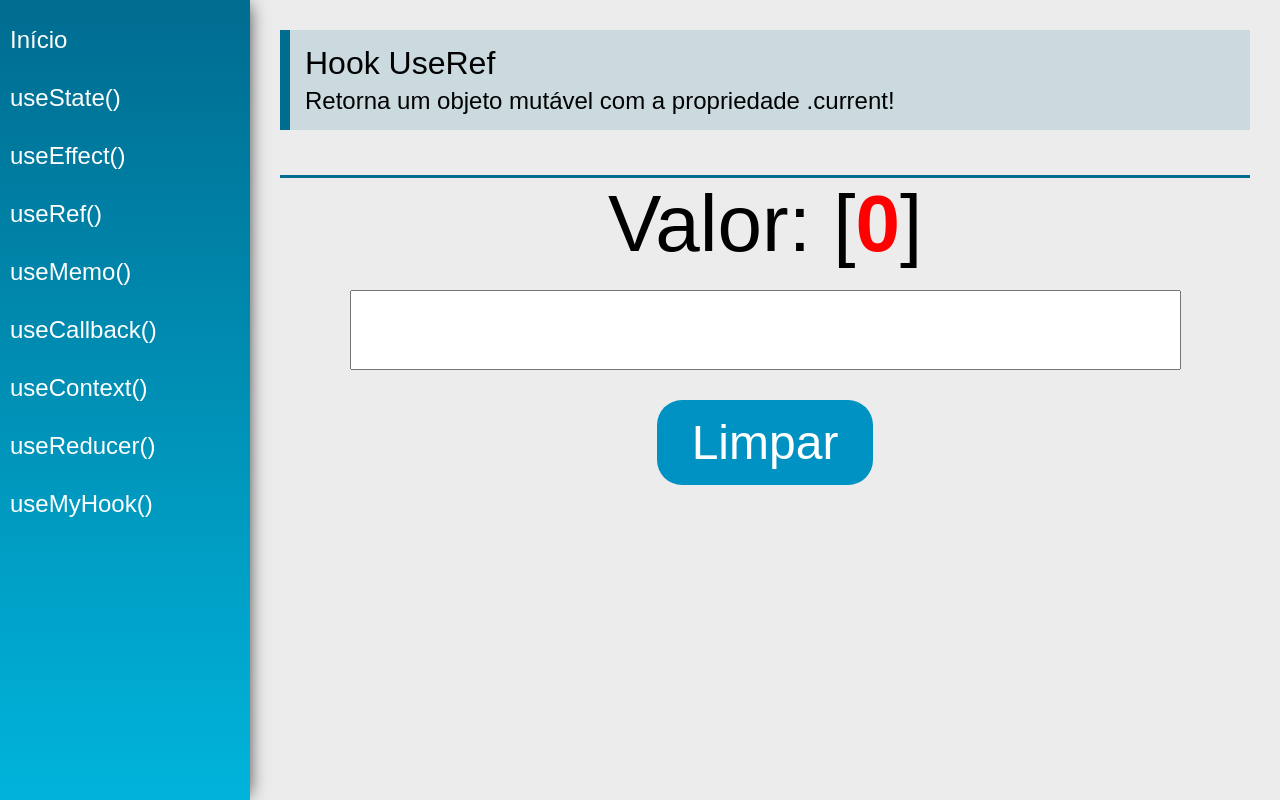
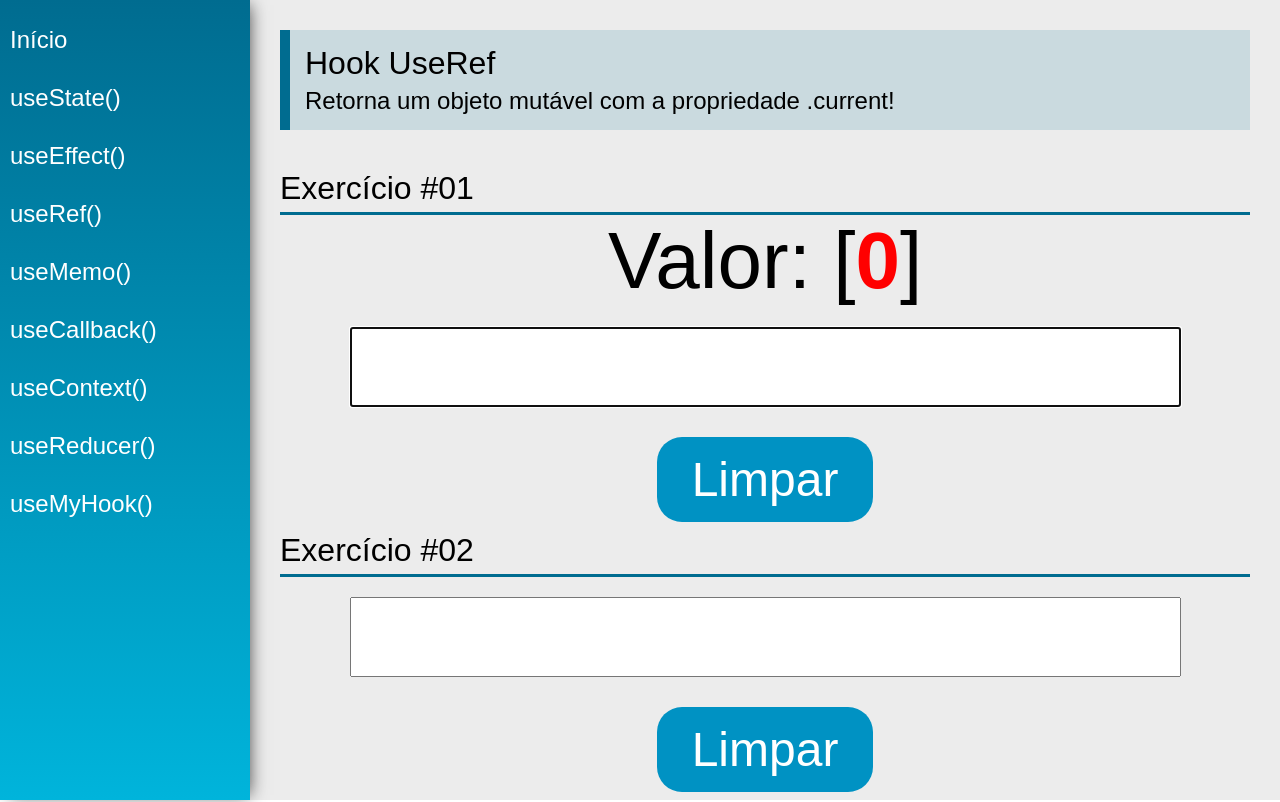
Before and after one commit to davidIsrael-rj/hooks_React, a React (Create React App) app: page /useRef in a window 1280 px wide. Built offline with nearby package versions, Linux system fonts and the light colour scheme.

Commit message:
Exercício #02 de UseRef(), com implementação de juntar os dois input intercalados

```diff
--- a/src/views/examples/UseRef.jsx
+++ b/src/views/examples/UseRef.jsx
@@ -2,30 +2,66 @@
 import PageTitle from "../../components/layout/PageTitle";
 import SectionTitle from "../../components/layout/SectionTitle";
 
+const merge = function (s1, s2) {
+
+    let resultado = '';
+    const maxLeng = Math.max(s1.length, s2.length);
+
+    for (let i = 0; i < maxLeng; i++) {
+        if (i < s1.length) {
+            resultado += s1[i];
+        }
+        if (i < s2.length) {
+            resultado += s2[i];
+        }
+    }
+
+    return resultado;
+}
+
 const UseRef = (props) => {
     const [value1, setValue1] = useState("")
+    const [value2, setValue2] = useState("")
+
     const count = useRef(0)
+    const myInput1 = useRef(null)
+    const myInput2 = useRef(null)
 
     useEffect(function () {
         count.current = count.current + 1
+        myInput2.current.focus()
     }, [value1])
+
+    useEffect(function () {
+        count.current++
+        myInput1.current.focus()
+    }, [value2])
     return (
         <div className="UseRef">
             <PageTitle
                 title="Hook UseRef"
                 subtitle="Retorna um objeto mutável com a propriedade .current!"
             />
-            <SectionTitle />
+            <SectionTitle title="Exercício #01" />
             <div className="center">
                 <div>
                     <span className="text">Valor:</span>
-                    <span className="text">{value1} [</span>
+                    <span className="text">{merge(value1, value2)} [</span>
                     <span className="text red">{count.current}</span>
                     <spant className="text">]</spant>
                 </div>
                 <input type="text" className="input"
+                    ref={myInput1}
                     value={value1} onChange={e => setValue1(e.target.value)} />
                 <button className="btn" onClick={() => setValue1("")}>Limpar</button>
+            </div>
+
+            <SectionTitle title="Exercício #02" />
+            <div className="center">
+                <input type="text" className="input"
+                    ref={myInput2}
+                    value={value2} onChange={e => setValue2(e.target.value)} />
+                <button className="btn" onClick={() => setValue2("")}>Limpar</button>
             </div>
         </div>
     )
```
